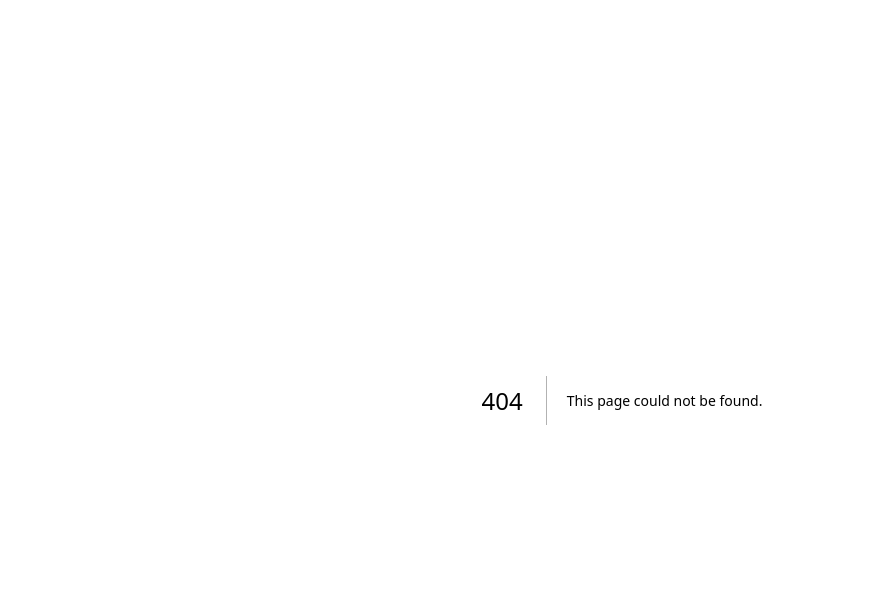
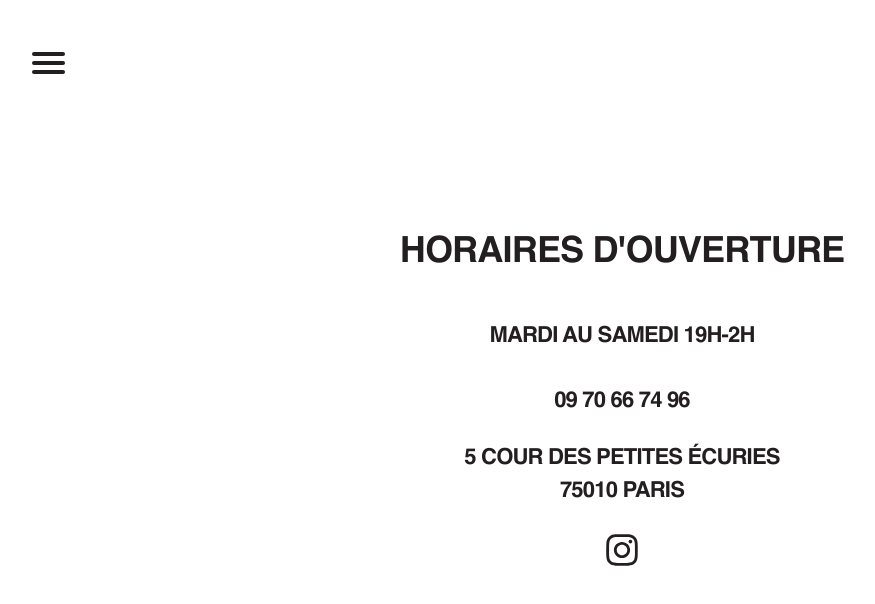
Before and after one commit to Vinchd/tempete, a Next.js app: page /informations in a window 1280 px wide. Before the commit this address had no page. Shown: the top 604 px of the page, without its empty margins (18-893 px from the left). Built offline with nearby package versions, Linux system fonts and the light colour scheme.

Commit message:
create informations page

```diff
--- a/package.json
+++ b/package.json
@@ -14,7 +14,8 @@
     "clsx": "^2.1.1",
     "next": "15.5.6",
     "react": "19.1.0",
-    "react-dom": "19.1.0"
+    "react-dom": "19.1.0",
+    "react-icons": "^5.5.0"
   },
   "devDependencies": {
     "@biomejs/biome": "2.2.0",
--- /dev/null
+++ b/src/app/informations/page.jsx
@@ -0,0 +1,35 @@
+import { FaInstagram } from "react-icons/fa";
+
+export default function page() {
+  return (
+    <main className="flex flex-col justify-center items-center py-12 w-full min-h-full overflow-y-auto font-bold text-center uppercase tracking-tighter scrollbar-hide">
+      <h1 className="mb-12 text-4xl">Horaires d'ouverture</h1>
+      <p className="text-[22px]">Mardi au Samedi 19h-2h</p>
+      <a
+        href="tel:+33970667496"
+        className="mt-8 text-[22px] hover:scale-105 duration-300 ease-in"
+      >
+        09 70 66 74 96
+      </a>
+      <a
+        href="https://maps.app.goo.gl/v7awqcWYoM9FNiuX6"
+        target="_blank"
+        rel="noopener noreferrer"
+        aria-label="Instagram"
+        className="mt-6 mb-6 text-[22px] hover:scale-105 transition duration-300 ease-in"
+      >
+        <p>5 Cour des Petites Écuries</p>
+        <p>75010 Paris</p>
+      </a>
+      <a
+        href="https://www.instagram.com/tempete.paris/"
+        target="_blank"
+        rel="noopener noreferrer"
+        aria-label="Instagram"
+        className="hover:scale-105 transition duration-300 ease-in"
+      >
+        <FaInstagram className="w-9 h-9" />
+      </a>
+    </main>
+  );
+}
--- a/src/components/NavBar.jsx
+++ b/src/components/NavBar.jsx
@@ -33,10 +33,10 @@ export default function NavBar() {
         {/* Nav toggle */}
         <button
           type="button"
-          className={clsx("text-primary navToggle", {
+          className={clsx("navToggle", {
             active: navMenuIsOpen,
-            // "text-secondary": whiteBurger,
-            // "text-primary": !whiteBurger,
+            "text-primary": whiteBurger,
+            "text-secondary": !whiteBurger,
           })}
           onClick={toggleNav}
           aria-label="Toggle navigation"
```
Also changed, not shown: 1 other file (tests, documents, lock files or other folders).
